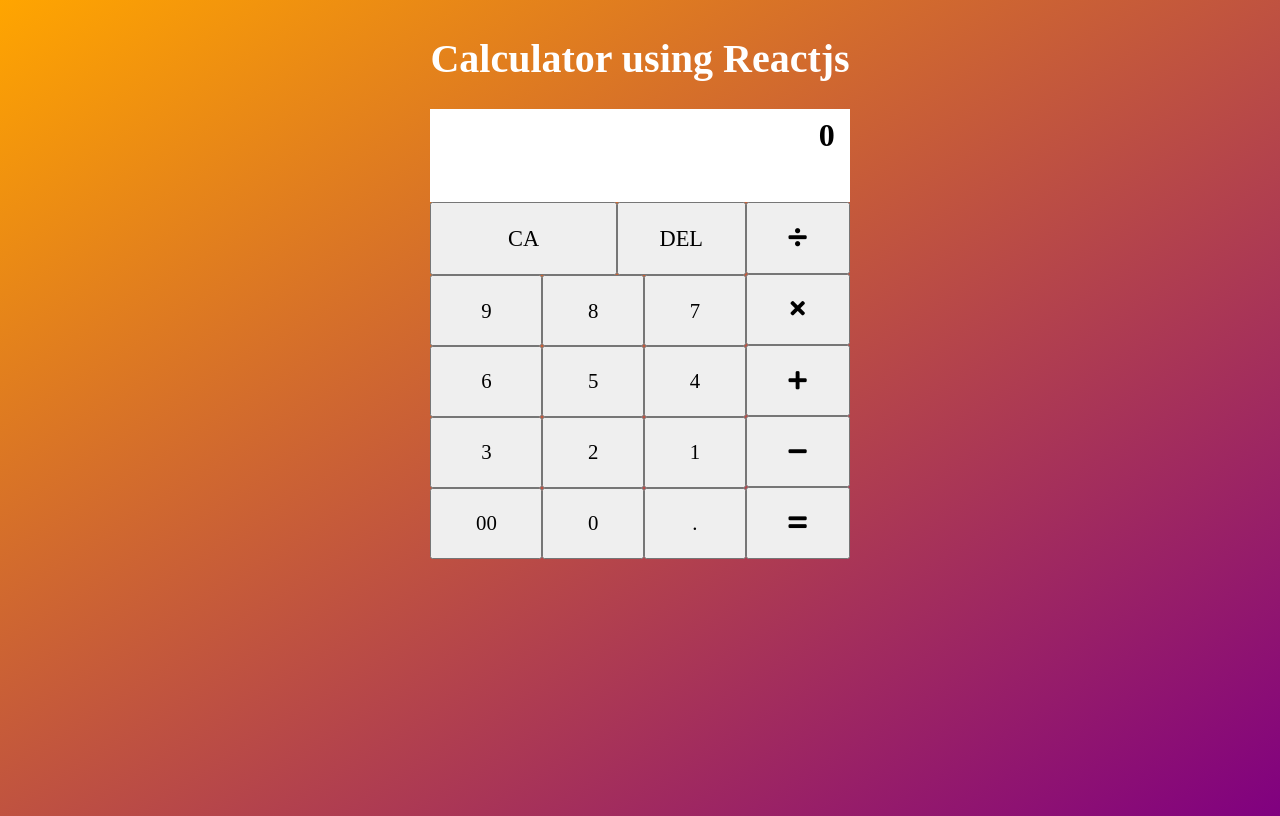
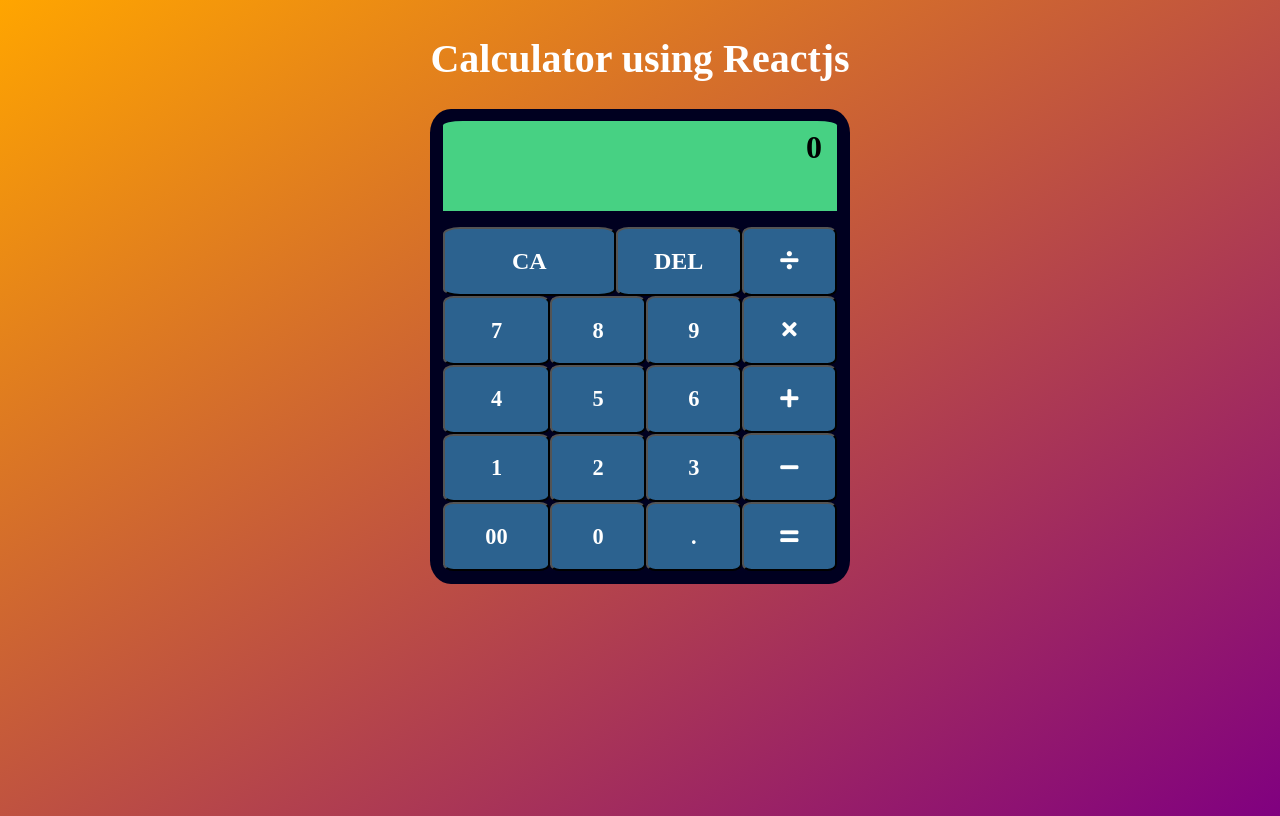
Before and after one commit to AbramFernandoH/calculator-reactjs, a React (Create React App) app: page / in a window 1280 px wide. Built offline with nearby package versions, Linux system fonts and the light colour scheme; a web font is replaced by a local one.

Commit message:
Styling calculator

```diff
--- a/src/CalcButton.css
+++ b/src/CalcButton.css
@@ -1,3 +1,10 @@
+button[class^="CalcButton-"]{
+  background-color: rgb(44, 98, 143);
+  color: white;
+  font-weight: 800;
+  border-radius: 10%;
+}
+
 .CalcButton-9{
   grid-area: nine;
 }
--- a/src/Calculator.css
+++ b/src/Calculator.css
@@ -1,22 +1,33 @@
 .Calculator{
   display: grid;
   height: 450px;
+  padding: 3%;
+  border-radius: 5%;
   grid-template: repeat(6, auto) / repeat(4, auto);
   font-family: 'STIX Two Math', serif;
+  background-color: rgb(0, 0, 32);
+}
+
+.Calculator button{
+  transition: all .3s;
+}
+
+.Calculator button:hover{
+  background-color: steelblue;
 }
 
 .CalcButton-clear{
   grid-column: 1 / 3;
   grid-row: 2 / 3;
   font-family: 'STIX Two Math', serif;
-  font-size: 1.4rem;
+  font-size: 1.5rem;
 }
 
 .CalcButton-delete{
   grid-column: 3 / 4;
   grid-row: 2 / 3;
   font-family: 'STIX Two Math', serif;
-  font-size: 1.4rem;
+  font-size: 1.5rem;
 }
 
 .operators{
@@ -36,13 +47,13 @@
   display: grid;
   grid-template: repeat(4, auto) / repeat(3, auto);
   grid-template-areas:
-  'nine eight seven'
-  'six five four'
-  'three two one'
+  'seven eight nine'
+  'four five six'
+  'one two three'
   'dbzero zero dot';
 }
 
 .calcNumbers button{
   font-family: 'STIX Two Math', serif;
-  font-size: 1.3rem;
+  font-size: 1.4rem;
 }
--- a/src/Screen.css
+++ b/src/Screen.css
@@ -1,7 +1,9 @@
 .Screen{
-  background-color: white;
+  background-color: rgb(71, 209, 131);
   grid-column: 1 / -1;
   grid-row: 1 / 2;
+  border-radius: 5% 5% 0 0;
+  margin-bottom: 1rem;
 }
 
 .Screen h1{
```
